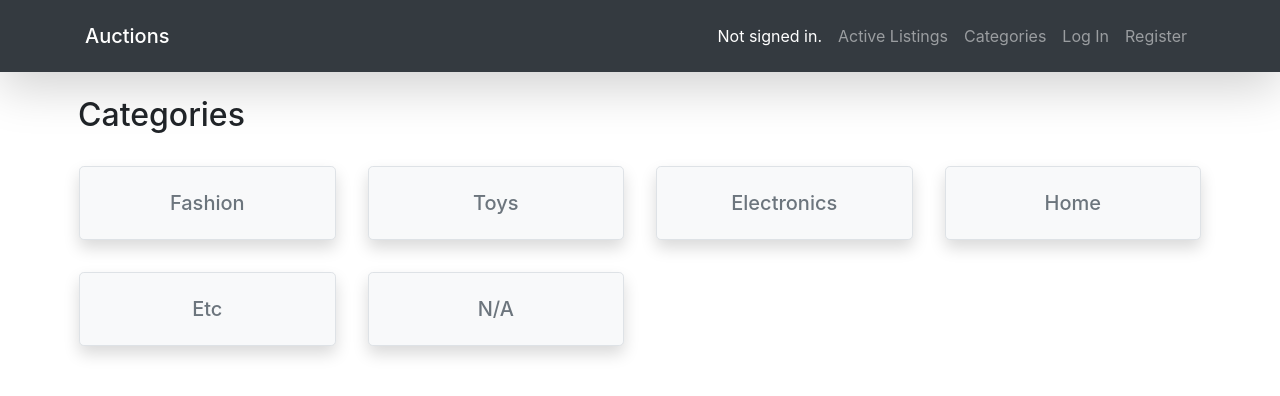
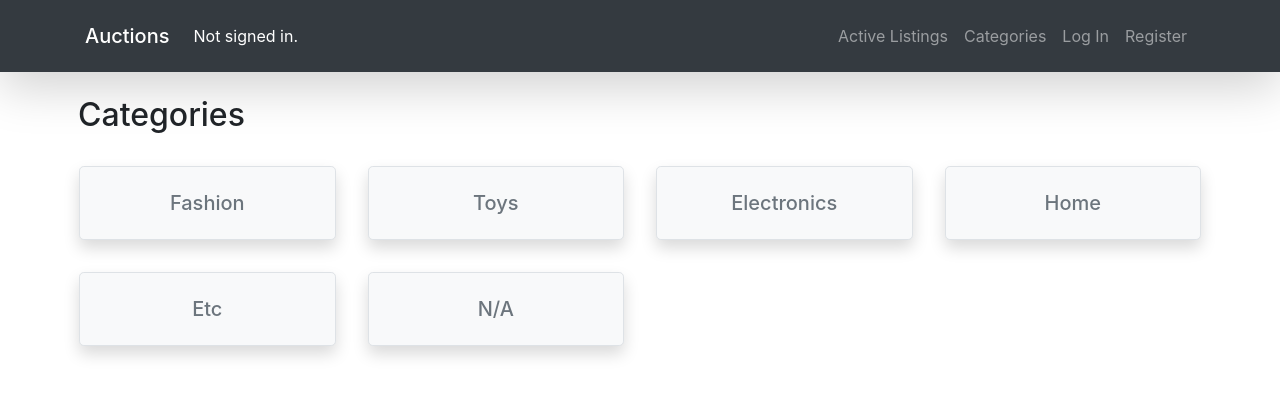
Before and after one commit to MohammadDaleen/cs50w, a Django app: page /categories in a window 1280 px wide. Shown: the top 396 px of the page. Run offline with Django 3.2, Linux system fonts and the light colour scheme; some libraries are stand-ins or nearby versions.

Commit message:
Edit: move signing in status from right to left @ layout.html

```diff
--- a/Project2Commerce/commerce/auctions/templates/auctions/layout.html
+++ b/Project2Commerce/commerce/auctions/templates/auctions/layout.html
@@ -11,7 +11,7 @@
         <nav class="navbar-expand-lg navbar navbar-dark bg-dark p-3 shadow-lg">
             <div class="container">
                 <a class="navbar-brand mb-0 h1" href="{% url 'commerce:index' %}">Auctions</a>
-                <ul class="navbar-nav">
+                <ul class="navbar-nav mr-auto">
                     {% if user.is_authenticated %}
                         <li class="nav-item">
                             <p class="m-0 nav-link active">Signed in as <strong>{{ user.username }}</strong>.</p>
@@ -21,6 +21,8 @@
                             <p class="m-0 nav-link active">Not signed in.</p>
                         </li>
                     {% endif %}
+                </ul>
+                <ul class="navbar-nav ml-auto">
                     <li class="nav-item">
                         <a class="nav-link" href="{% url 'commerce:index' %}">Active Listings</a>
                     </li>
```
